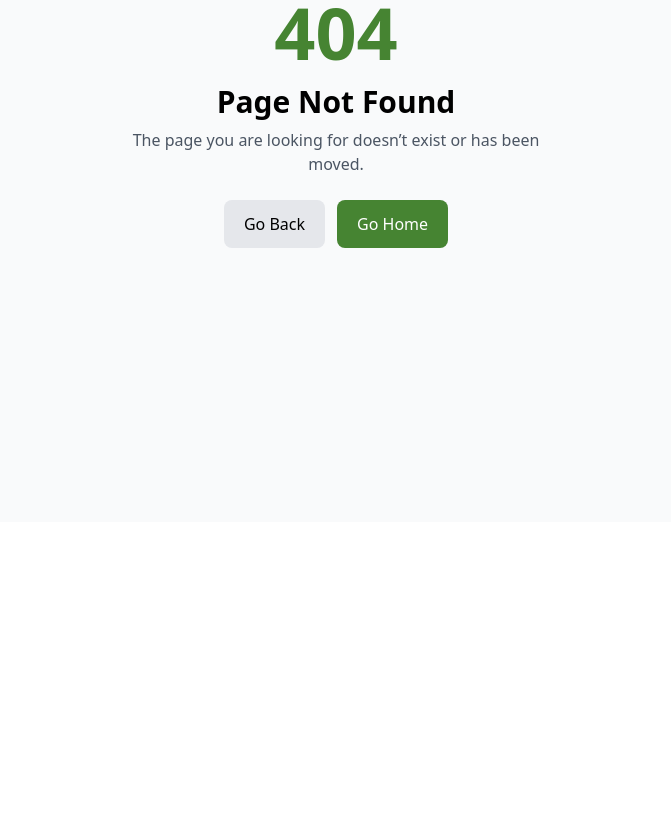
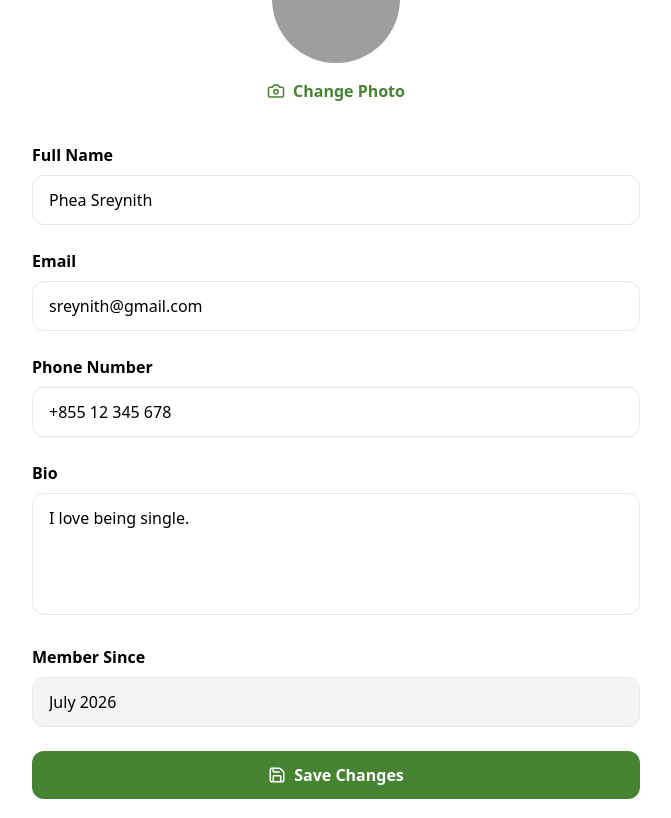
Before and after one commit to sochan707/JongKran-project, a React (Vite) app in the folder frontend/jongkran/: page /profileinformation in a window 1280 px wide. Before the commit this address had no page. Shown: the part 278-1096 px from the top of the page, without its empty margins (304-975 px from the left). Before the commit the page ends 800 px from the top, so only its background shows below. Built offline with nearby package versions, Linux system fonts and the light colour scheme; grey boxes are pictures that could not be loaded.

Commit message:
feat: add Profile Information and Account Settings pages with routing

```diff
--- a/frontend/jongkran/src/App.jsx
+++ b/frontend/jongkran/src/App.jsx
@@ -18,6 +18,8 @@ import RecipeManagement from "./pages/admin/RecipeManagement";
 import CreateRecipe from "./pages/admin/CreateRecipe";
 import EditRecipe from "./pages/admin/EditRecipe";
 import NotFound from "./pages/NotFound";
+import ProfileInformation from "./pages/ProfileInformation";
+import AccountSetting from "./pages/AccountSetting";
 export default function App() {
   return (
     <BrowserRouter>
@@ -47,6 +49,8 @@ export default function App() {
         <Route path="/admin/create" element={<CreateRecipe />} />
         <Route path="/admin/edit/:id" element={<EditRecipe />} />
         <Route path="*" element={<NotFound />} />
+        <Route path="/profileinformation" element={<ProfileInformation />} />
+        <Route path="/accountSetting" element={<AccountSetting />} />
             </Routes>
 
     </BrowserRouter>
--- /dev/null
+++ b/frontend/jongkran/src/pages/AccountSetting.jsx
@@ -0,0 +1,85 @@
+import Header from "../components/Header";
+import Footer from "../components/Footer";
+import {
+  Bell,
+  ChevronRight,
+  Globe,
+  Lock,
+  Shield,
+  Trash2,
+} from "lucide-react";
+
+export default function AccountSetting() {
+  return (
+    <>
+      <Header />
+
+      <main className="mx-[25px] md:mx-auto max-w-2xl py-12">
+
+        <h1 className="title-font text-3xl font-bold mb-8">
+          Account Settings
+        </h1>
+
+        <div className="space-y-4">
+
+          <button className="w-full bg-gray-100 hover:bg-gray-200 rounded-xl px-5 py-4 flex justify-between items-center">
+            <span className="flex items-center gap-4">
+              <span className="bg-[#468432] text-white p-2 rounded-md">
+                <Lock size={18} />
+              </span>
+
+              Change Password
+            </span>
+
+            <ChevronRight size={20} />
+          </button>
+
+          <button className="w-full bg-gray-100 hover:bg-gray-200 rounded-xl px-5 py-4 flex justify-between items-center">
+            <span className="flex items-center gap-4">
+              <span className="bg-[#468432] text-white p-2 rounded-md">
+                <Bell size={18} />
+              </span>
+
+              Notification Settings
+            </span>
+
+            <ChevronRight size={20} />
+          </button>
+
+          <button className="w-full bg-gray-100 hover:bg-gray-200 rounded-xl px-5 py-4 flex justify-between items-center">
+            <span className="flex items-center gap-4">
+              <span className="bg-[#468432] text-white p-2 rounded-md">
+                <Globe size={18} />
+              </span>
+
+              Language
+            </span>
+
+            <ChevronRight size={20} />
+          </button>
+
+          <button className="w-full bg-gray-100 hover:bg-gray-200 rounded-xl px-5 py-4 flex justify-between items-center">
+            <span className="flex items-center gap-4">
+              <span className="bg-[#468432] text-white p-2 rounded-md">
+                <Shield size={18} />
+              </span>
+
+              Privacy Policy
+            </span>
+
+            <ChevronRight size={20} />
+          </button>
+
+          <button className="w-full bg-red-100 hover:bg-red-200 text-red-600 rounded-xl px-5 py-4 flex items-center justify-center gap-3 font-semibold">
+            <Trash2 size={20} />
+            Delete Account
+          </button>
+
+        </div>
+
+      </main>
+
+      <Footer />
+    </>
+  );
+}
--- /dev/null
+++ b/frontend/jongkran/src/pages/ProfileInformation.jsx
@@ -0,0 +1,128 @@
+import Header from "../components/Header";
+import Footer from "../components/Footer";
+import defaultProfile from "../assets/profile.png";
+import { Camera, Save } from "lucide-react";
+import { useState } from "react";
+import { useNavigate } from "react-router-dom";
+
+export default function ProfileInformation() {
+  const navigate = useNavigate();
+
+  // Controlled state
+  const [fullName, setFullName] = useState("Phea Sreynith");
+  const [email, setEmail] = useState("sreynith@gmail.com");
+  const [phone, setPhone] = useState("+855 12 345 678");
+  const [bio, setBio] = useState("I love being single.");
+  const [photo, setPhoto] = useState(defaultProfile);
+
+  // Handle photo upload
+  const handlePhotoChange = (e) => {
+    const file = e.target.files[0];
+    if (file) {
+      const reader = new FileReader();
+      reader.onloadend = () => {
+        setPhoto(reader.result); // base64 string
+      };
+      reader.readAsDataURL(file);
+    }
+  };
+
+  const handleSave = () => {
+    const updatedProfile = { fullName, email, phone, bio, photo };
+    localStorage.setItem("profile", JSON.stringify(updatedProfile));
+    navigate("/profile");
+  };
+
+  return (
+    <>
+      <Header />
+      <main className="mx-[25px] md:mx-auto max-w-2xl py-12">
+        <h1 className="title-font text-3xl font-bold mb-8">Profile Information</h1>
+
+        <div className="bg-white rounded-2xl shadow-md p-8">
+          {/* Profile Image */}
+          <div className="flex flex-col items-center">
+            <img src={photo} alt="Profile" className="w-32 h-32 rounded-full object-cover" />
+
+            {/* Hidden file input */}
+            <input
+              type="file"
+              accept="image/*"
+              id="photoUpload"
+              className="hidden"
+              onChange={handlePhotoChange}
+            />
+
+            <label
+              htmlFor="photoUpload"
+              className="mt-4 flex items-center gap-2 text-[#468432] font-semibold hover:underline cursor-pointer"
+            >
+              <Camera size={18} /> Change Photo
+            </label>
+          </div>
+
+          {/* Form */}
+          <div className="mt-10 space-y-6">
+            <div>
+              <label className="block font-semibold mb-2">Full Name</label>
+              <input
+                type="text"
+                value={fullName}
+                onChange={(e) => setFullName(e.target.value)}
+                className="w-full border rounded-xl px-4 py-3 focus:ring-2 focus:ring-[#468432]"
+              />
+            </div>
+
+            <div>
+              <label className="block font-semibold mb-2">Email</label>
+              <input
+                type="email"
+                value={email}
+                onChange={(e) => setEmail(e.target.value)}
+                className="w-full border rounded-xl px-4 py-3 focus:ring-2 focus:ring-[#468432]"
+              />
+            </div>
+
+            <div>
+              <label className="block font-semibold mb-2">Phone Number</label>
+              <input
+                type="text"
+                value={phone}
+                onChange={(e) => setPhone(e.target.value)}
+                className="w-full border rounded-xl px-4 py-3 focus:ring-2 focus:ring-[#468432]"
+              />
+            </div>
+
+            <div>
+              <label className="block font-semibold mb-2">Bio</label>
+              <textarea
+                rows="4"
+                value={bio}
+                onChange={(e) => setBio(e.target.value)}
+                className="w-full border rounded-xl px-4 py-3 resize-none focus:ring-2 focus:ring-[#468432]"
+              />
+            </div>
+
+            <div>
+              <label className="block font-semibold mb-2">Member Since</label>
+              <input
+                type="text"
+                value="July 2026"
+                readOnly
+                className="w-full bg-gray-100 border rounded-xl px-4 py-3"
+              />
+            </div>
+
+            <button
+              onClick={handleSave}
+              className="w-full bg-[#468432] hover:bg-[#3b6d2b] text-white rounded-xl py-3 font-semibold flex justify-center items-center gap-2"
+            >
+              <Save size={18} /> Save Changes
+            </button>
+          </div>
+        </div>
+      </main>
+      <Footer />
+    </>
+  );
+}
--- a/frontend/jongkran/src/pages/UserProfile.jsx
+++ b/frontend/jongkran/src/pages/UserProfile.jsx
@@ -9,10 +9,10 @@ export default function UserProfile() {
   const navigate = useNavigate();
 
   const items = [
-    { icon: User, name: "Personal Information" },
+    { icon: User, name: "Personal Information", path: "/profileinformation" },
     { icon: BookOpen, name: "Recipes History", path: "/history" },
-    { icon: Bell, name: "Notification Setting" },
-    { icon: Lock, name: "Security" },
+    { icon: Bell, name: "Account Setting", path: "/accountSetting" },
+    { icon: Lock, name: "Favorite Recipes", path: "/favorite" },
     { icon: HelpCircle, name: "Help & Support" },
   ];
 
```
Also changed, not shown: 1 other file (tests, documents, lock files or other folders).
